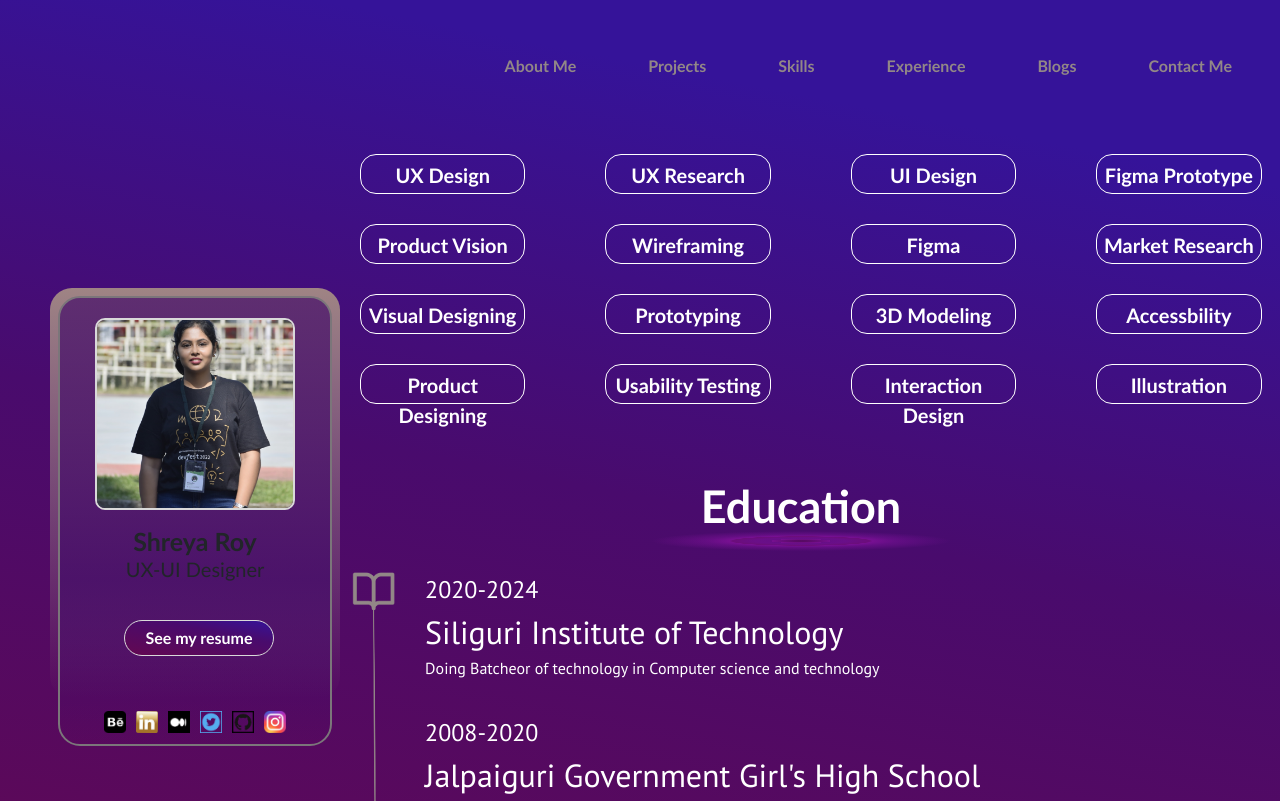
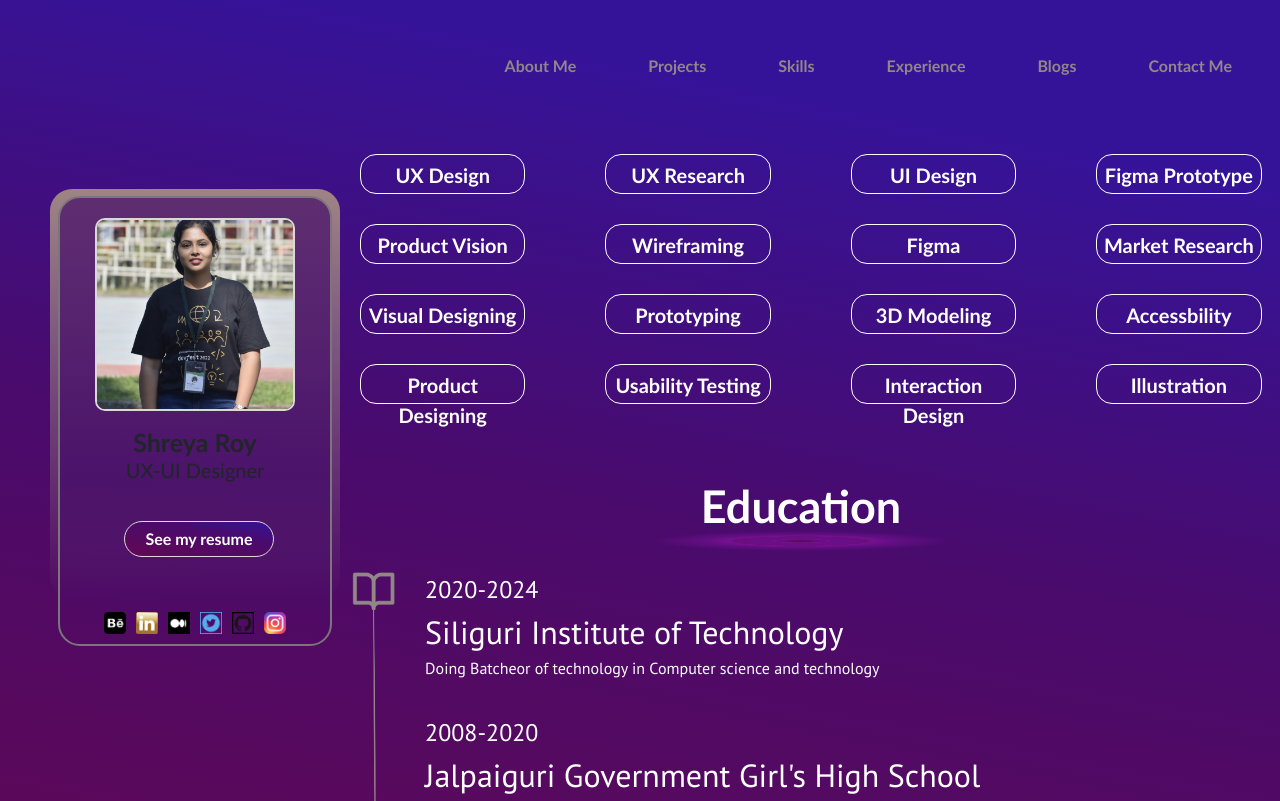
Before and after one commit to SwarnaShikhar/ShreyaPortfolio, a React (Create React App) app: page /skills in a window 1280 px wide. Shown: the top 801 px of the page. Built offline with nearby package versions, Linux system fonts and the light colour scheme; a web font is replaced by a local one.

Commit message:
fixed card placement

```diff
--- a/src/App.css
+++ b/src/App.css
@@ -467,7 +467,6 @@ button.div-b-a-b-res {
 .card-use {
   display: flex;
   align-items: center;
-  margin-top: 400px;
 }
 
 @media (max-width: 940px) {
@@ -549,13 +548,15 @@ button.div-b-a-b-res {
 
 .div0 {
   display: flex;
+  align-items: flex-start;
 }
 
 .div1 {
+  position: relative;
   width: 20%;
-  margin: auto;
+  margin-top: 200px;
   padding-left: 50px;
-  padding-bottom: 100px;
+  align-self: flex-start;
 }
 
 .div2 {
@@ -682,7 +683,7 @@ button.div-b-a-b-res {
 
 .left-div {
   width: 20%;
-  margin: auto;
+  margin-top: 200px;
   padding-left: 50px;
   padding-bottom: 120px;
 }
```
